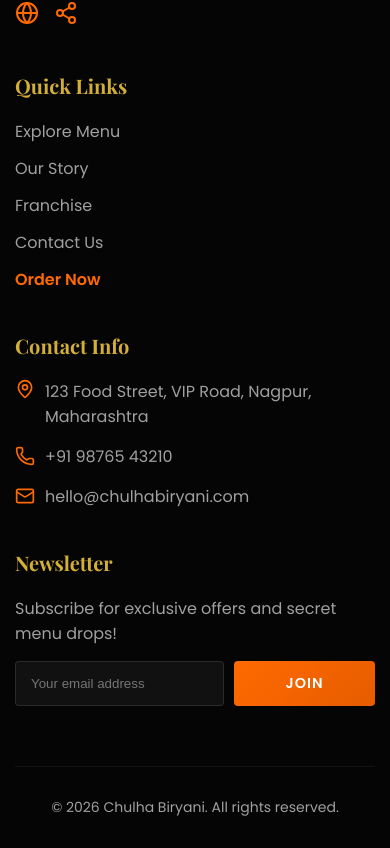
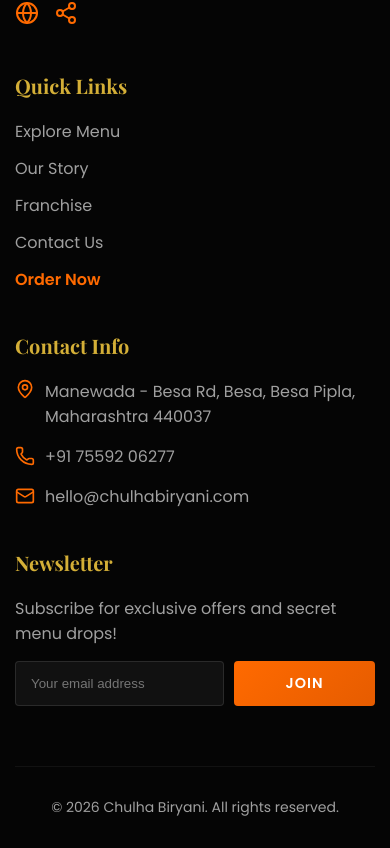
Before and after one commit to bizleap1/Chulha-Biryani-, a React (Vite) app: page /franchise in a window 390 px wide. Shown: the part 5949-6797 px from the top of the page. Built offline with nearby package versions, Linux system fonts and the light colour scheme.

Commit message:
Update address and phone number

```diff
--- a/src/components/FloatingWhatsApp.jsx
+++ b/src/components/FloatingWhatsApp.jsx
@@ -5,7 +5,7 @@
 const FloatingWhatsApp = () => {
   return (
     <motion.a
-      href="https://wa.me/919876543210?text=Hi!%20I'd%20like%20to%20order%20Chulha%20Biryani."
+      href="https://wa.me/917559206277?text=Hi!%20I'd%20like%20to%20order%20Chulha%20Biryani."
       target="_blank"
       rel="noopener noreferrer"
       initial={{ scale: 0 }}
--- a/src/components/Footer.jsx
+++ b/src/components/Footer.jsx
@@ -53,11 +53,11 @@
             <div style={{ display: 'flex', flexDirection: 'column', gap: '15px' }}>
               <div style={{ display: 'flex', alignItems: 'flex-start', gap: '10px', color: 'var(--color-text-muted)' }}>
                 <MapPin size={20} style={{ color: 'var(--color-primary)', flexShrink: 0 }} />
-                <span>123 Food Street, VIP Road, Nagpur, Maharashtra</span>
+                <span>Manewada - Besa Rd, Besa, Besa Pipla, Maharashtra 440037</span>
               </div>
               <div style={{ display: 'flex', alignItems: 'center', gap: '10px', color: 'var(--color-text-muted)' }}>
                 <Phone size={20} style={{ color: 'var(--color-primary)' }} />
-                <span>+91 98765 43210</span>
+                <span>+91 75592 06277</span>
               </div>
               <div style={{ display: 'flex', alignItems: 'center', gap: '10px', color: 'var(--color-text-muted)' }}>
                 <Mail size={20} style={{ color: 'var(--color-primary)' }} />
--- a/src/pages/Contact.jsx
+++ b/src/pages/Contact.jsx
@@ -30,7 +30,7 @@
                 <MapPin size={28} style={{ color: 'var(--color-primary)' }} />
                 <div>
                   <h4 style={{ fontSize: '18px', marginBottom: '5px' }}>Address</h4>
-                  <p style={{ color: 'var(--color-text-muted)', marginBottom: '10px' }}>123 Food Street, VIP Road,<br/>Nagpur, Maharashtra 440010</p>
+                  <p style={{ color: 'var(--color-text-muted)', marginBottom: '10px' }}>Manewada - Besa Rd, Besa,<br/>Besa Pipla, Maharashtra 440037</p>
                   <a
                     href={directionsUrl}
                     target="_blank"
@@ -53,7 +53,7 @@
                 <Phone size={28} style={{ color: 'var(--color-primary)' }} />
                 <div>
                   <h4 style={{ fontSize: '18px', marginBottom: '5px' }}>Phone</h4>
-                  <p style={{ color: 'var(--color-text-muted)' }}>+91 98765 43210</p>
+                  <p style={{ color: 'var(--color-text-muted)' }}>+91 75592 06277</p>
                 </div>
               </div>
 
```
Also changed, not shown: public/images/chulha .jpeg (added).
